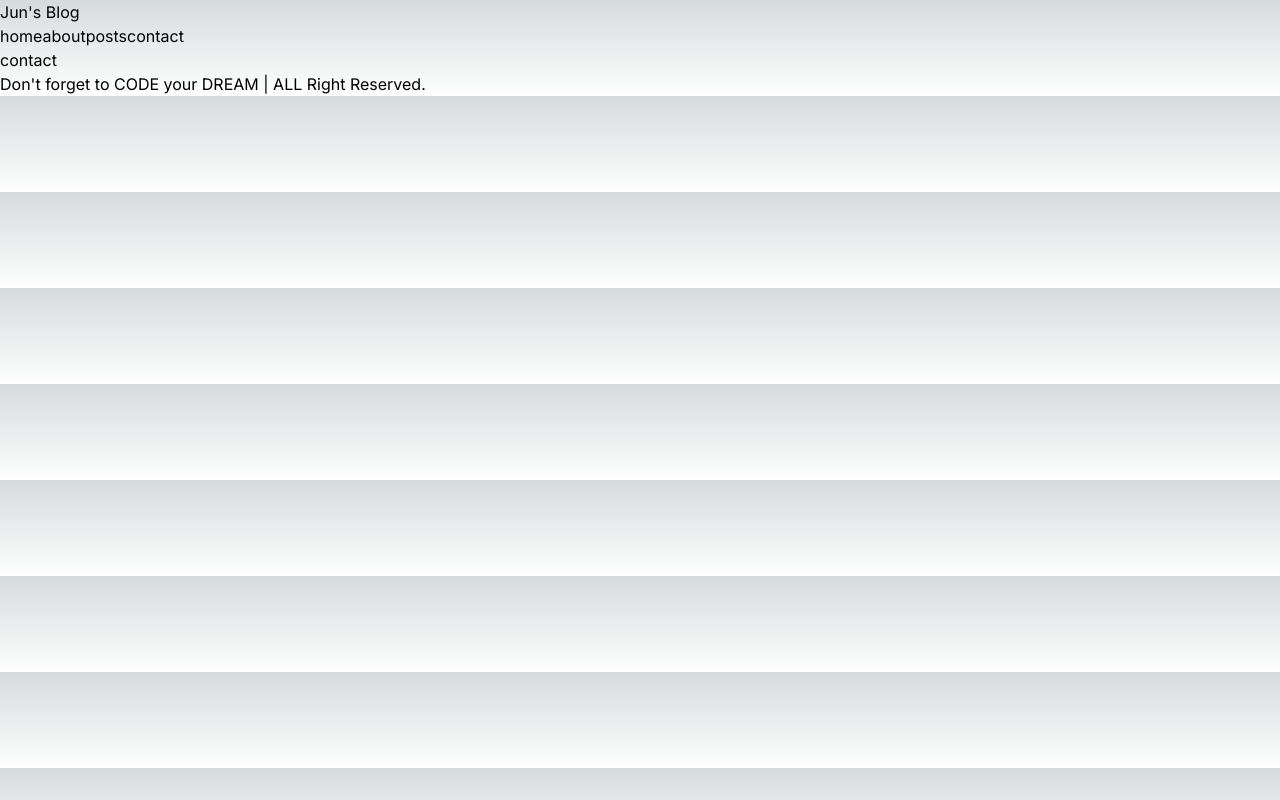
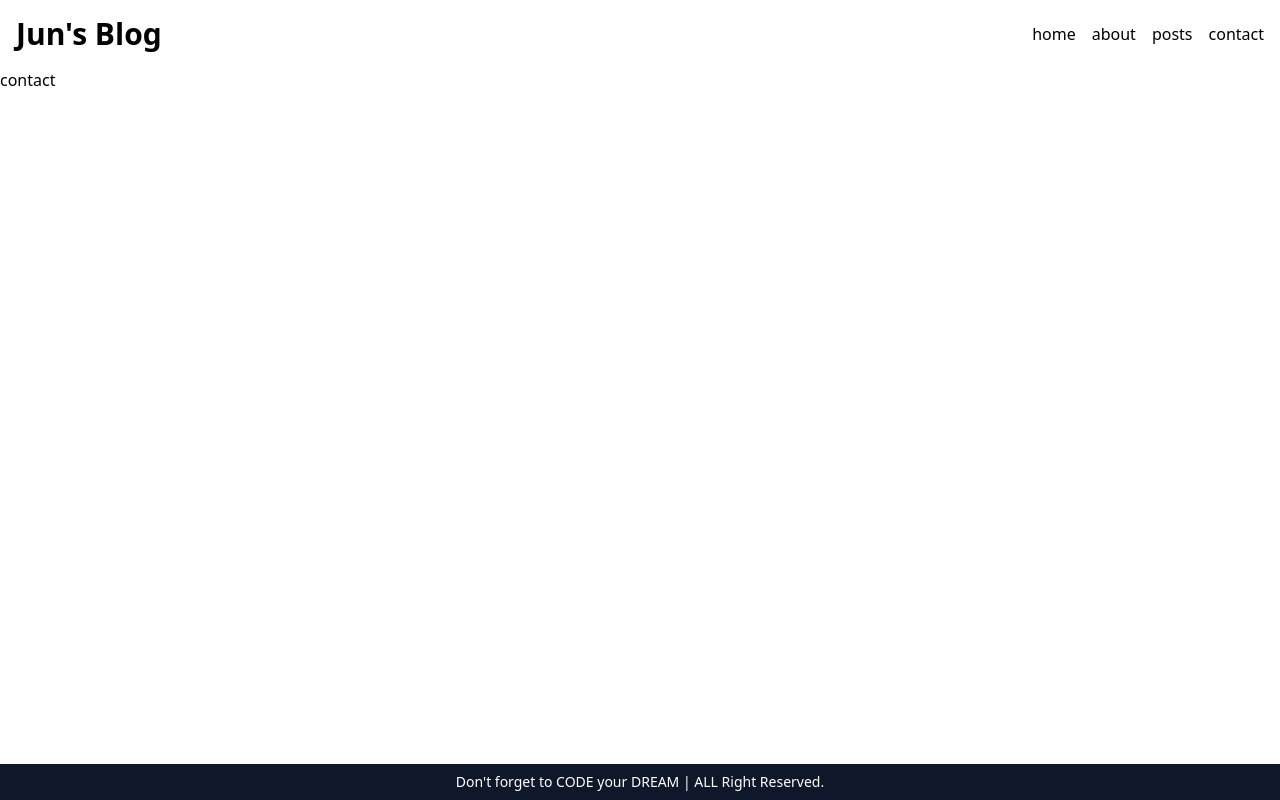
Before and after one commit to osanThor/test-blog, a Next.js app: page /contact in a window 1280 px wide. Built offline with nearby package versions, Linux system fonts and the light colour scheme.

Commit message:
style. default layout

```diff
--- a/src/app/globals.css
+++ b/src/app/globals.css
@@ -2,26 +2,8 @@
 @tailwind components;
 @tailwind utilities;
 
-:root {
-  --foreground-rgb: 0, 0, 0;
-  --background-start-rgb: 214, 219, 220;
-  --background-end-rgb: 255, 255, 255;
+html,
+body {
+  height: 100vh;
+  overflow-y: auto;
 }
-
-@media (prefers-color-scheme: dark) {
-  :root {
-    --foreground-rgb: 255, 255, 255;
-    --background-start-rgb: 0, 0, 0;
-    --background-end-rgb: 0, 0, 0;
-  }
-}
-
-body {
-  color: rgb(var(--foreground-rgb));
-  background: linear-gradient(
-      to bottom,
-      transparent,
-      rgb(var(--background-end-rgb))
-    )
-    rgb(var(--background-start-rgb));
-}
--- a/src/app/layout.tsx
+++ b/src/app/layout.tsx
@@ -17,9 +17,9 @@ export default function RootLayout({
 }) {
   return (
     <html lang="en">
-      <body className={inter.className}>
+      <body className="flex flex-col w-full mx-auto max-w-screen-2xl">
         <Header />
-        <main>{children}</main>
+        <main className="grow">{children}</main>
         <Footer />
       </body>
     </html>
--- a/src/components/Footer.tsx
+++ b/src/components/Footer.tsx
@@ -1,3 +1,7 @@
 export default function Footer() {
-  return <p>{"Don't forget to CODE your DREAM | ALL Right Reserved."}</p>;
+  return (
+    <p className="py-2 text-sm text-center text-white bg-slate-900">
+      {"Don't forget to CODE your DREAM | ALL Right Reserved."}
+    </p>
+  );
 }
--- a/src/components/Header.tsx
+++ b/src/components/Header.tsx
@@ -2,11 +2,11 @@ import Link from "next/link";
 
 export default function Header() {
   return (
-    <header>
+    <header className="flex items-center justify-between p-4">
       <Link href={"/"}>
-        <h1>{"Jun's Blog"}</h1>
+        <h1 className="text-3xl font-bold">{"Jun's Blog"}</h1>
       </Link>
-      <nav>
+      <nav className="flex gap-4">
         <Link href={"/"}>home</Link>
         <Link href={"/about"}>about</Link>
         <Link href={"/posts"}>posts</Link>
```
